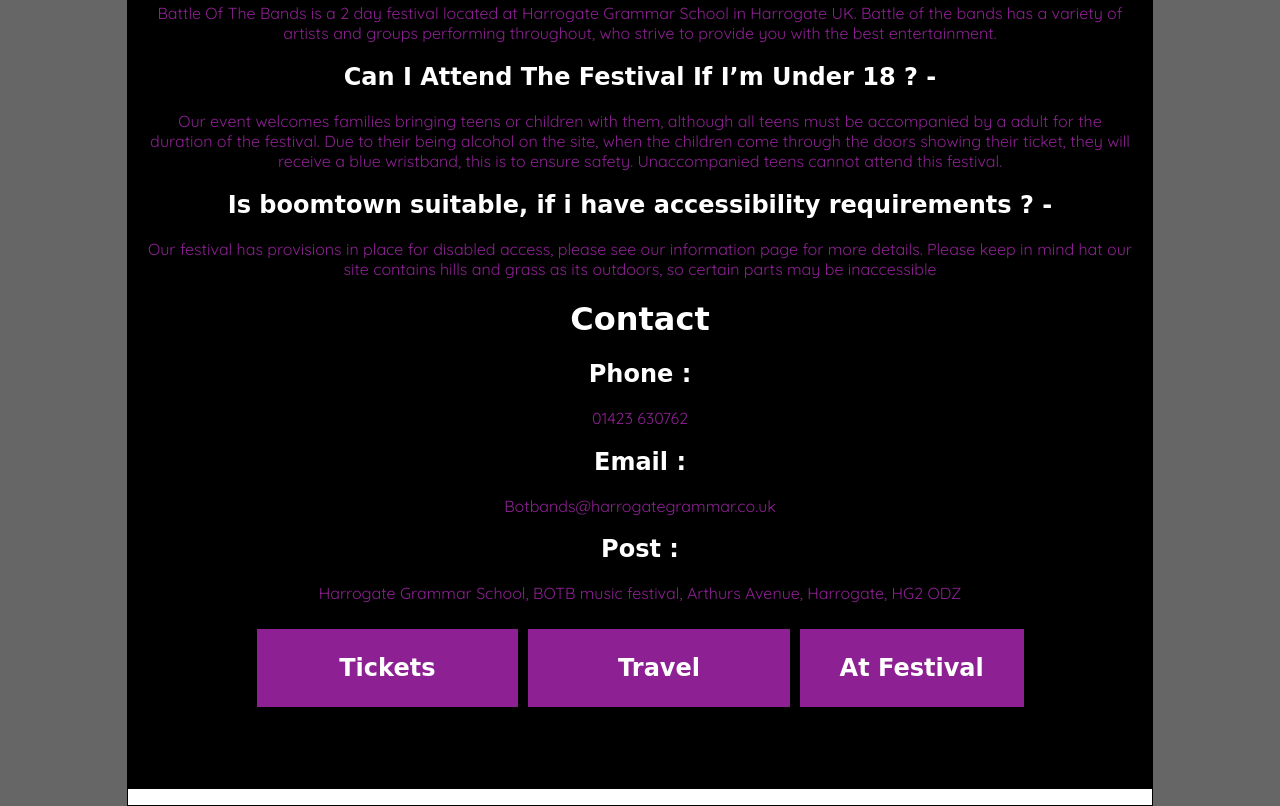
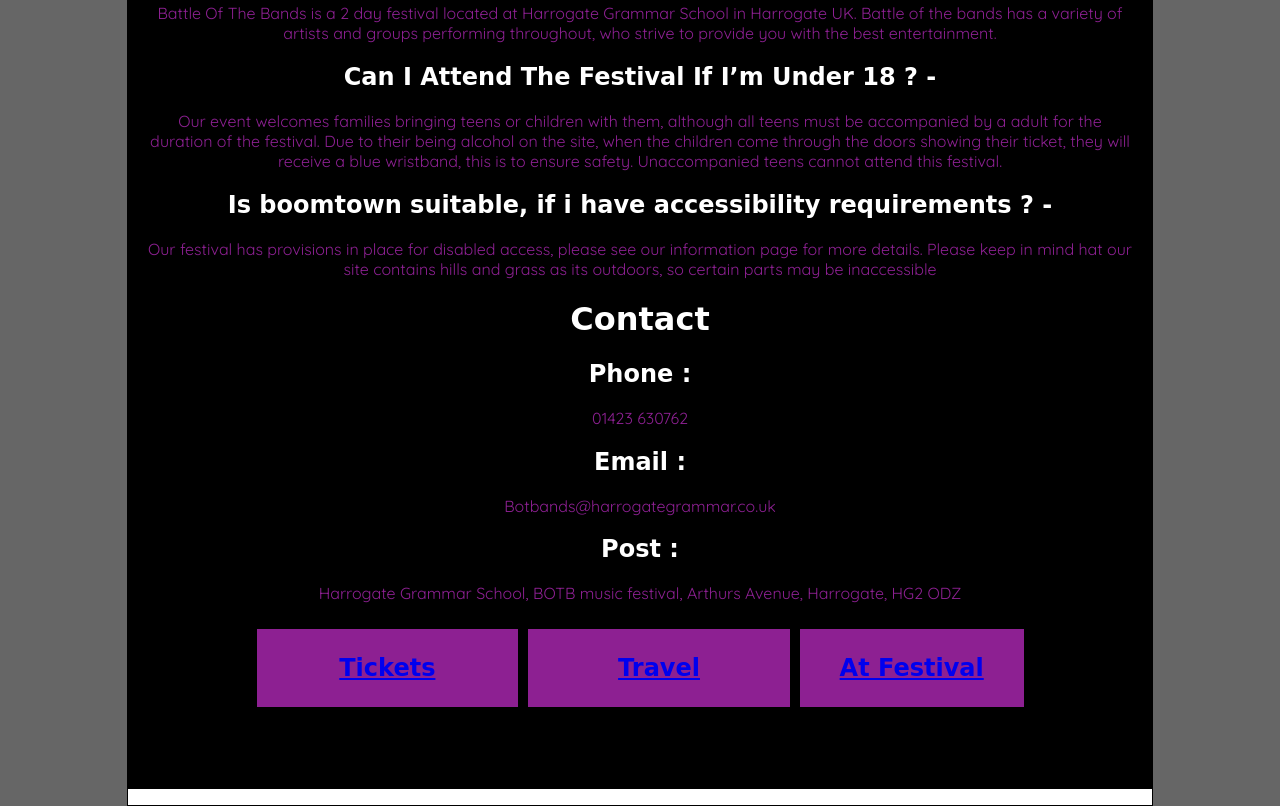
Before and after one commit to Liz06/Botb, a plain HTML site: page contact.html in a window 1280 px wide. Shown: the part 600-1406 px from the top of the page. Drawn offline with nearby package versions, Linux system fonts and the light colour scheme; files that its build step writes are made by us from their sources; a web font is replaced by a local one.

Commit message:
Add files via upload

```diff
--- a/contact.html
+++ b/contact.html
@@ -120,9 +120,9 @@ body {
     <div align="center">
       <table width="787" height="60" cellpadding="5" cellspacing="10">
         <tr bgcolor="#8D2092">
-          <td width="251"><h2 align="center">Tickets</h2></td>
-          <td width="251"><h2 align="center">Travel</h2></td>
-          <td width="213"><h2 align="center">At Festival</h2></td>
+          <td width="251"><h2 align="center"><a href="faq-tickets.html">Tickets</a></h2></td>
+          <td width="251"><h2 align="center"><a href="faq-travel.html">Travel</a></h2></td>
+          <td width="213"><h2 align="center"><a href="faq-atfestival.html">At Festival</a></h2></td>
         </tr>
       </table>
     </div>
```
